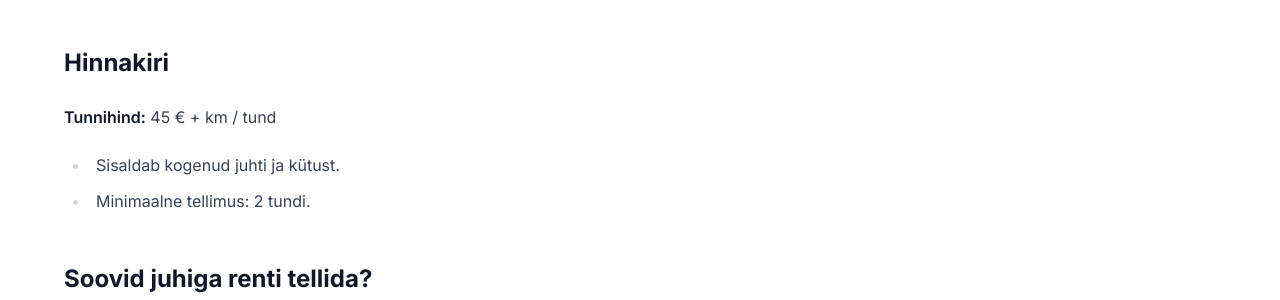
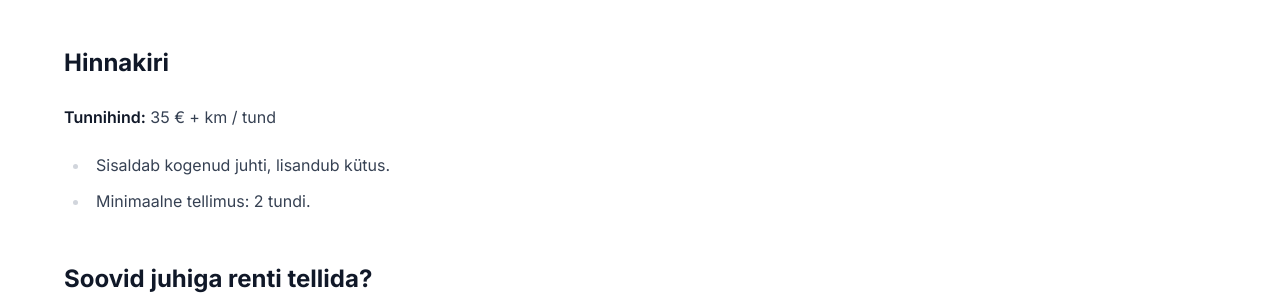
Before and after one commit to SoMi-Rent-OU/rendiportaal-homepage, a Jekyll site: the page built from _pages/et/products/avant-juhiga.md, in a window 1280 px wide and 900 px high, scrolled down 883 px. Shown: the part 153-453 px from the top of the window. Built offline with Jekyll 4.4.1, drawn with Linux system fonts in a browser that asks for light colours.

Commit message:
Update _pages/et/products/avant-juhiga.md (via Pages CMS)

```diff
--- a/_pages/et/products/avant-juhiga.md
+++ b/_pages/et/products/avant-juhiga.md
@@ -36,9 +33,9 @@ Avant laaduri rent koos kogenud juhiga. Teie ütlete, meie teeme. Meie operaator
 
 ## Hinnakiri
 
-**Tunnihind:** 45 € + km / tund
+**Tunnihind:** 35 € + km / tund
 
-- Sisaldab kogenud juhti ja kütust.
+- Sisaldab kogenud juhti, lisandub kütus.
 - Minimaalne tellimus: 2 tundi.
 
 ## Soovid juhiga renti tellida?
```
Also changed, not shown: other parts of _pages/et/products/avant-juhiga.md (+0 -3 lines).
